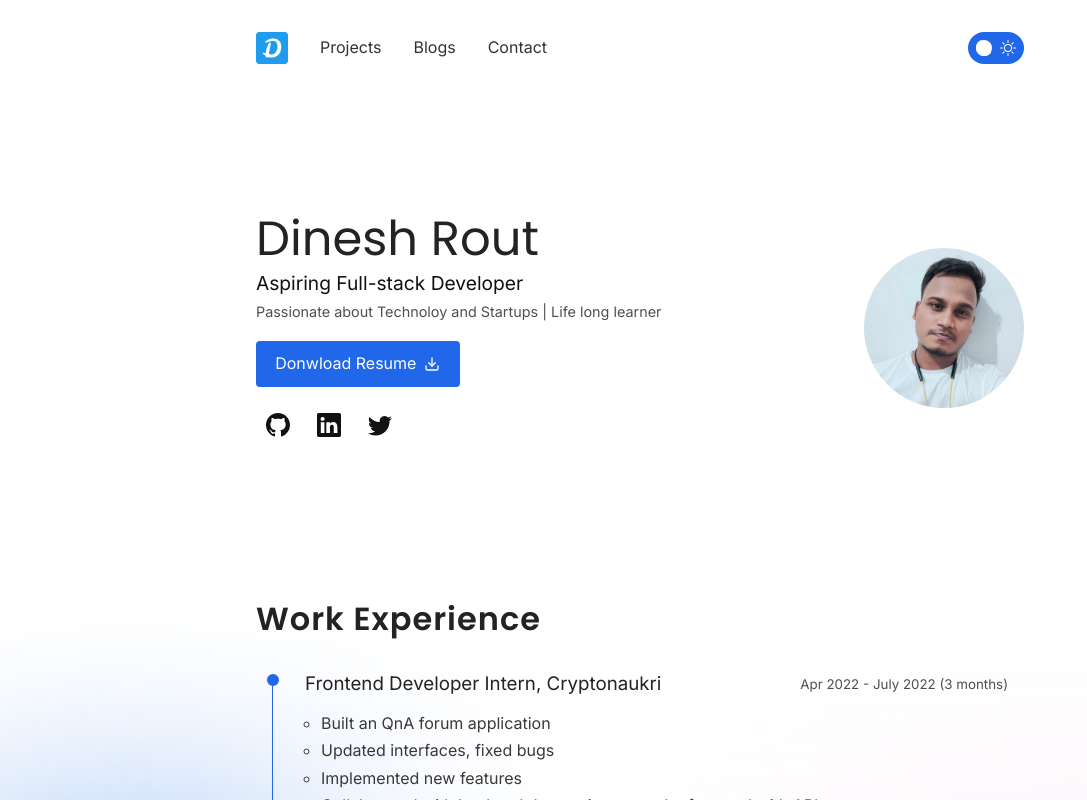
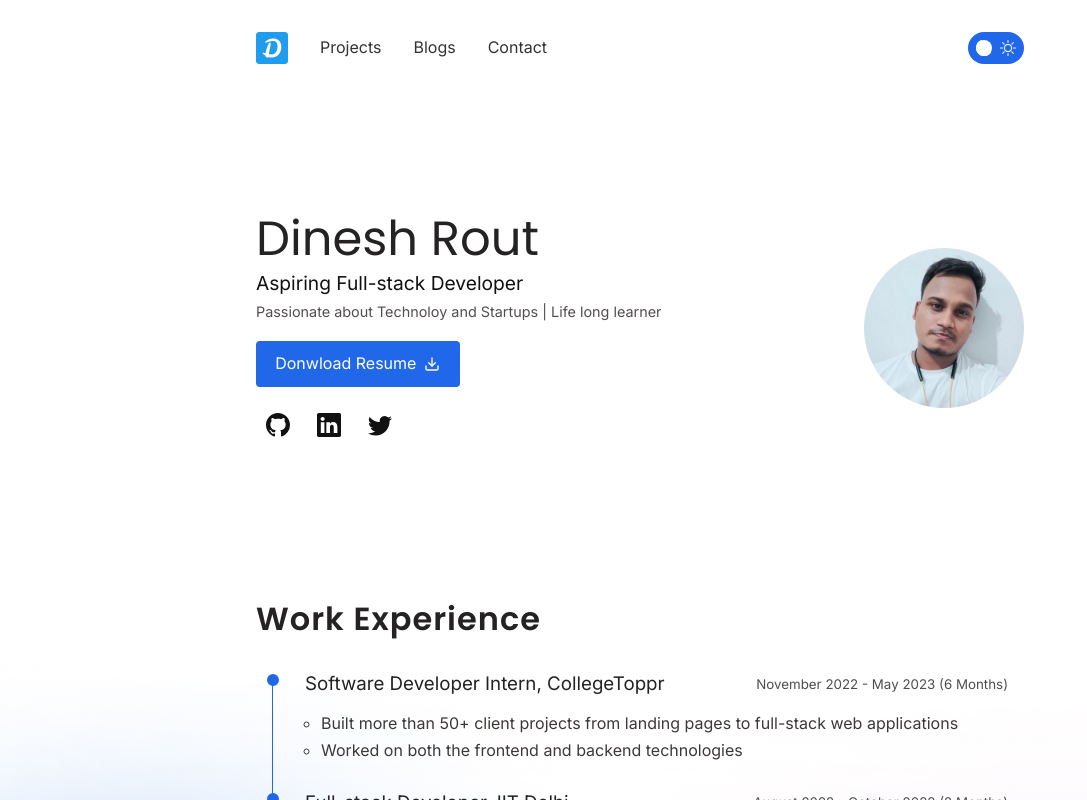
Before and after one commit to DineshRout779/my-portfolio, a React (Create React App) app: page / in a window 1280 px wide. Shown: the top 800 px of the page, without its empty margins (0-1087 px from the left). Built offline with nearby package versions, Linux system fonts and the light colour scheme; no server answers.

Commit message:
refactor: updated resume

```diff
--- a/src/components/Experience.jsx
+++ b/src/components/Experience.jsx
@@ -8,9 +8,9 @@ const data = [
   {
     id: 1,
     company: 'Cryptonaukri',
-    role: 'Frontend Developer Intern',
-    fromDate: 'Apr 2022',
-    toDate: 'July 2022',
+    role: 'Software Developer Intern',
+    fromDate: new Date('2022-04-04'),
+    toDate: new Date('2022-07-04'),
     tasks: [
       'Built an QnA forum application',
       'Updated interfaces, fixed bugs',
@@ -22,18 +22,52 @@ const data = [
     id: 2,
     company: 'IIT Delhi',
     role: 'Full-stack Developer',
-    fromDate: 'Aug 2022',
-    toDate: 'Oct 2022',
+    fromDate: new Date('2022-08-24'),
+    toDate: new Date('2022-10-24'),
     tasks: [
       'Worked on an annotation tool',
       'Implemented features in both frontend and backend',
       'Fixed bugs in the frontend application',
     ],
   },
+  {
+    id: 3,
+    company: 'CollegeToppr',
+    role: 'Software Developer Intern',
+    fromDate: new Date('2022-11-07'),
+    toDate: new Date('2023-05-07'),
+    tasks: [
+      'Built more than 50+ client projects from landing pages to full-stack web applications',
+      'Worked on both the frontend and backend technologies',
+    ],
+  },
+];
+
+const months = [
+  'January',
+  'February',
+  'March',
+  'April',
+  'May',
+  'June',
+  'July',
+  'August',
+  'September',
+  'October',
+  'November',
+  'December',
 ];
 
 const Experience = () => {
   const wrapperRef = useRef();
+
+  function monthDiff(dateFrom, dateTo) {
+    return (
+      dateTo.getMonth() -
+      dateFrom.getMonth() +
+      12 * (dateTo.getFullYear() - dateFrom.getFullYear())
+    );
+  }
 
   useEffect(() => {
     gsap.fromTo(
@@ -48,7 +82,9 @@ const Experience = () => {
       <SectionTitle>Work Experience</SectionTitle>
 
       <TimeLine>
-        {data.map((ex) => (
+        {data
+          .sort((a, b) => b.fromDate.getTime() - a.fromDate.getTime())
+          .map((ex) => (
             <TimeLineItem key={ex.id}>
               <ExperieceHeader>
                 <h3>
@@ -56,7 +92,13 @@ const Experience = () => {
                 </h3>
 
                 <small>
-                {ex.fromDate} - {ex.toDate} (3 months)
+                  {months[ex.fromDate.getMonth()] +
+                    ' ' +
+                    ex.fromDate.getFullYear()}{' '}
+                  -{' '}
+                  {months[ex.toDate.getMonth()] + ' ' + ex.toDate.getFullYear()}{' '}
+                  ({monthDiff(ex.fromDate, ex.toDate)}{' '}
+                  {monthDiff(ex.fromDate, ex.toDate) > 1 ? 'Months' : 'Month'})
                 </small>
               </ExperieceHeader>
 
```
Also changed, not shown: 1 other file (tests, documents, lock files or other folders). Lines whose indentation alone changed are shown as unchanged.
